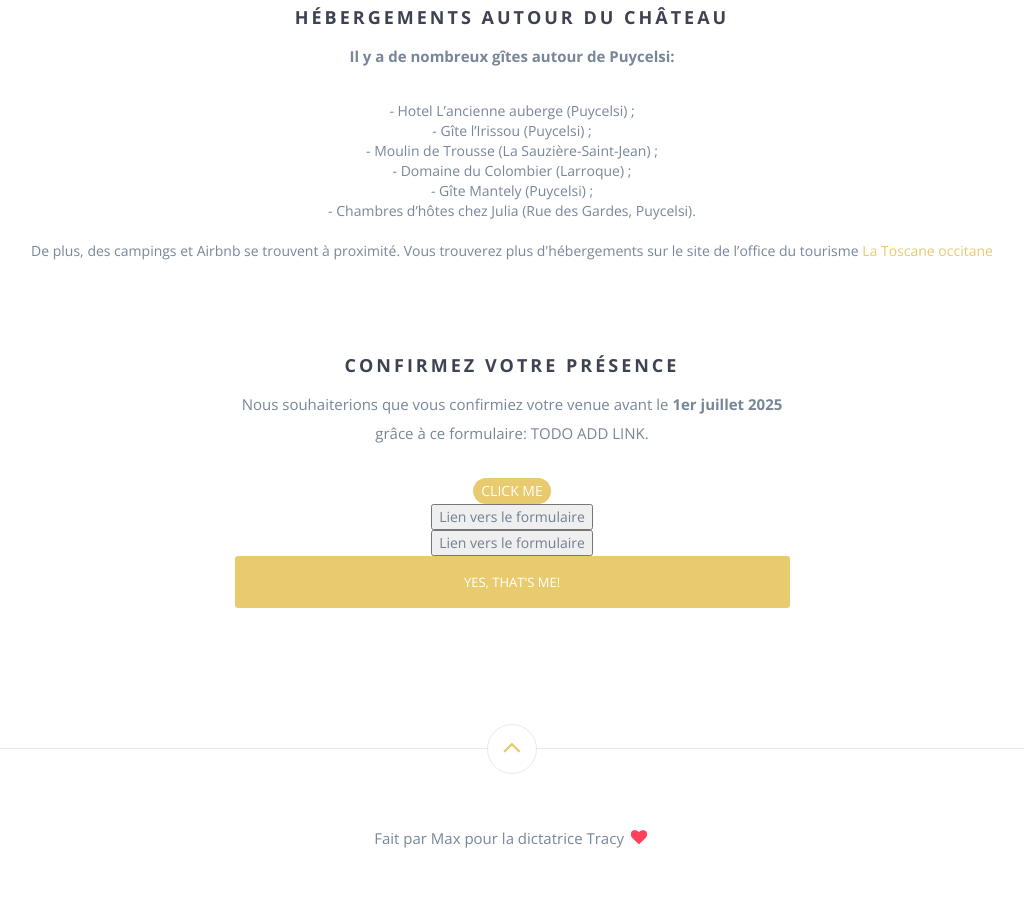
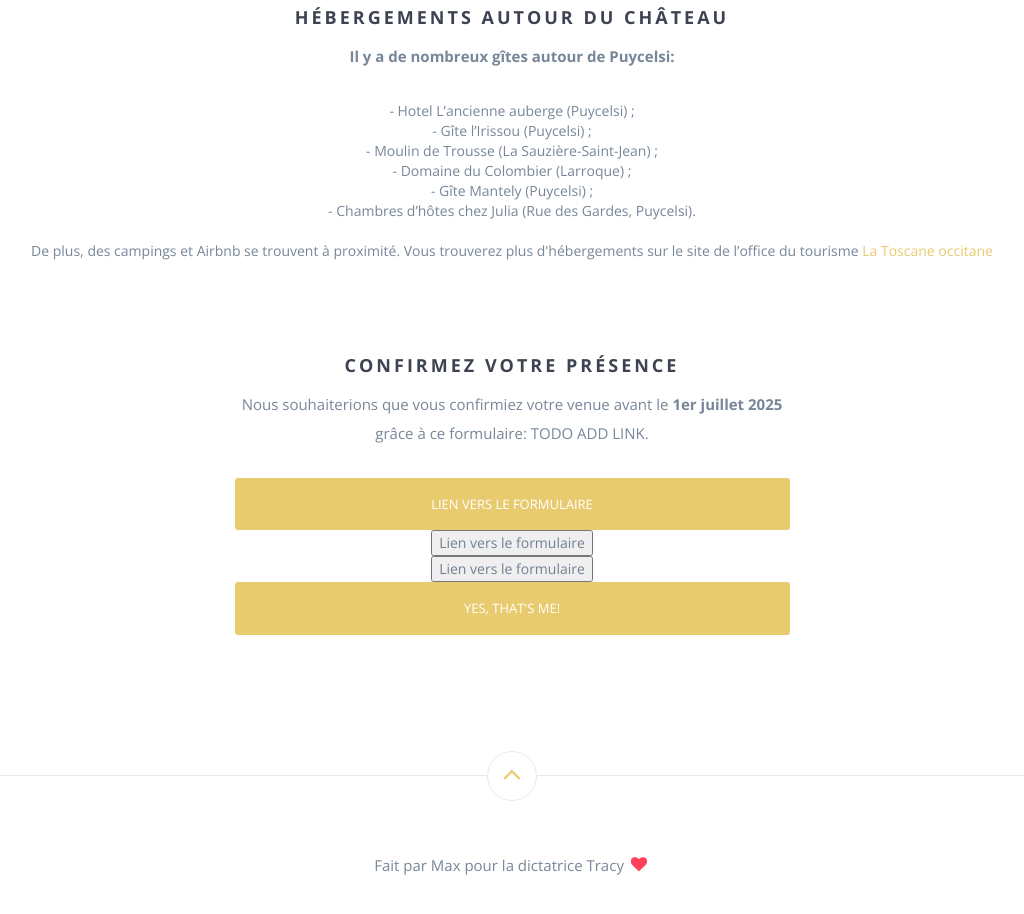
Before and after one commit to mdreveton/wedding, a website: page 4befbdfbc94bd1520672d4421b443c62ef7b5c0a/index.html in a window 1280 px wide. Shown: the part 3150-4064 px from the top of the page, without its empty margins (128-1152 px from the left). Drawn offline with nearby package versions, Linux system fonts and the light colour scheme; some packages are replaced by stand-ins of ours; files whose address does not match are found by name.

Commit message:
mise en page button

```diff
--- a/4befbdfbc94bd1520672d4421b443c62ef7b5c0a/index.html
+++ b/4befbdfbc94bd1520672d4421b443c62ef7b5c0a/index.html
@@ -332,11 +332,12 @@ Plus d’informations sur le site de l’office de tourisme de la région: <a hr
                 <h3>Confirmez votre présence</h3>
                 <p>Nous souhaiterions que vous confirmiez votre venue avant le <strong>1er juillet 2025</strong> grâce à ce formulaire: TODO ADD LINK.</p>
 
+<form id="rsvp-form" class="rsvp-form" action="https://google.com">
 <a href="https://google.com/">
-  <button class="btn-fill rsvp-btn">Click Me</button>
+  <button class="btn-fill rsvp-btn">Lien vers le formulaire</button>
 </a>
-
-<form action="https://google.com">
+</form>
+<form id="rsvp-form" class="rsvp-form" action="https://google.com">
 <input type="button" onclick="location.href='https://google.com';" value="Lien vers le formulaire" />
 </form>
 		<button href="google.com">
```
